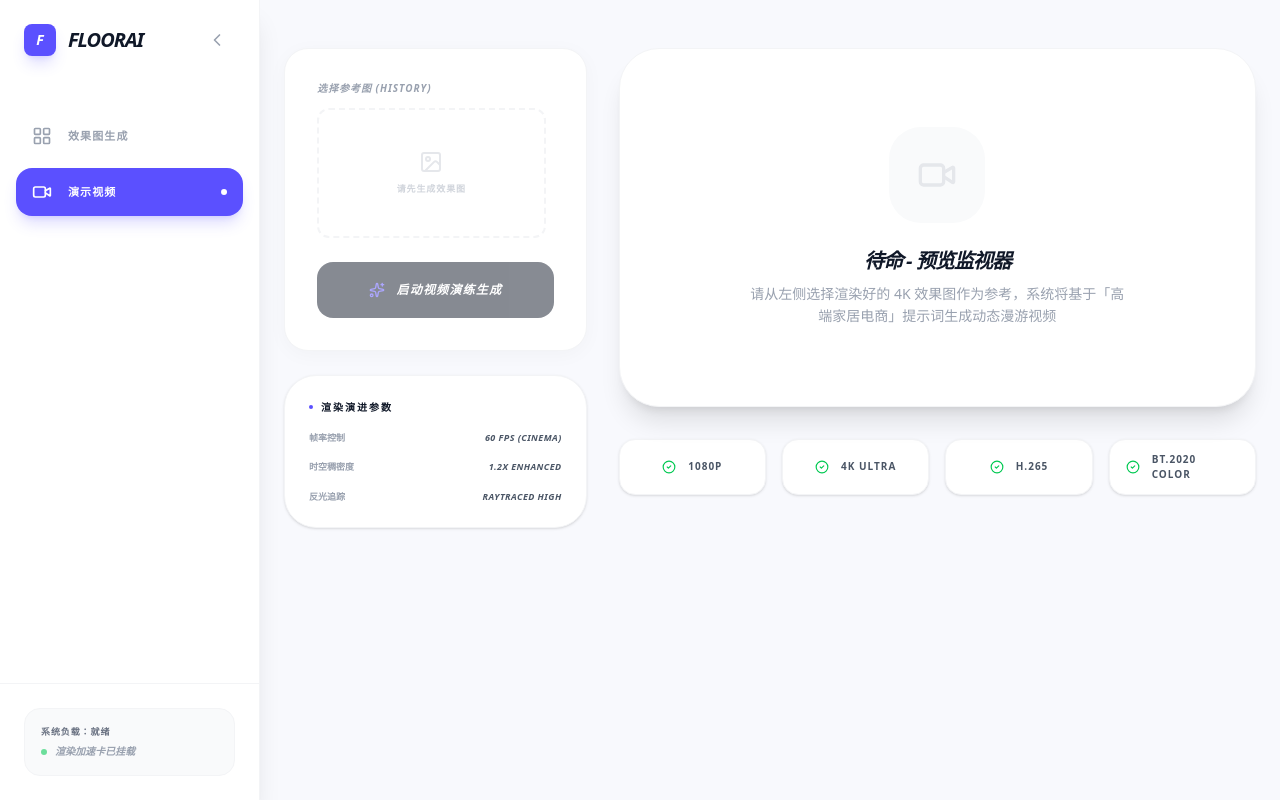
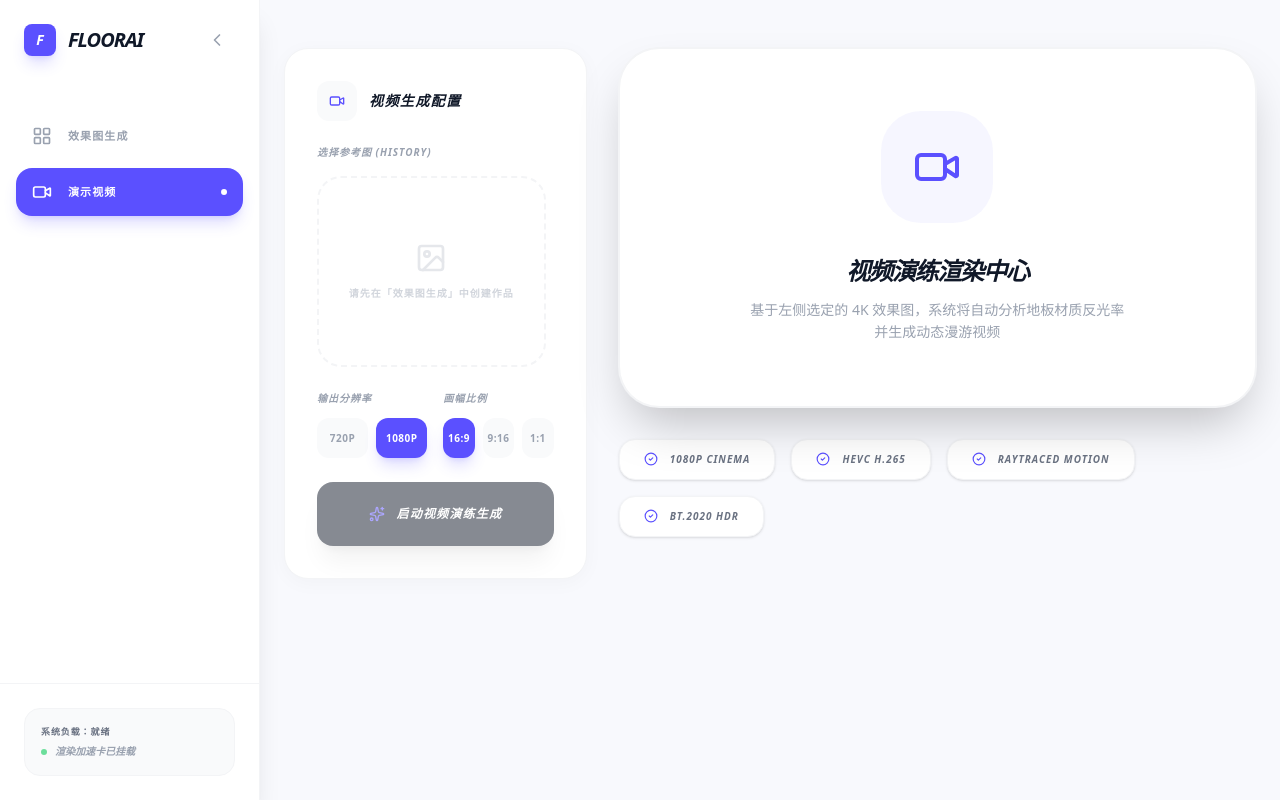
Before and after one commit to markzu911/Diban_ZLZ, a React (Vite) app: page / in a window 1280 px wide. Both pictures are taken after a click on the button "演示视频". Shown: the top 800 px of the page. Built offline with nearby package versions, Linux system fonts and the light colour scheme.

Commit message:
feat(video): implement AI video generation backend
Add server-side support for video generation via Gemini API, update build pipeline, and extend frontend UI with resolution and aspect ratio controls.

```diff
--- a/metadata.json
+++ b/metadata.json
@@ -6,6 +6,7 @@
   ],
   "majorCapabilities": [
     "Image Transformation",
-    "Scene Rendering"
+    "Scene Rendering",
+    "MAJOR_CAPABILITY_SERVER_SIDE_GEMINI_API"
   ]
 }
--- a/package.json
+++ b/package.json
@@ -5,7 +5,8 @@
   "type": "module",
   "scripts": {
     "dev": "tsx server.ts",
-    "build": "vite build",
+    "build": "vite build && esbuild server.ts --bundle --platform=node --format=cjs --packages=external --sourcemap --outfile=dist/server.cjs",
+    "start": "node dist/server.cjs",
     "preview": "vite preview",
     "clean": "rm -rf dist",
     "lint": "tsc --noEmit"
@@ -16,6 +17,7 @@
     "@vitejs/plugin-react": "^5.0.4",
     "axios": "^1.15.2",
     "dotenv": "^17.2.3",
+    "esbuild": "^0.28.0",
     "express": "^4.21.2",
     "lucide-react": "^0.546.0",
     "motion": "^12.23.24",
--- a/src/App.tsx
+++ b/src/App.tsx
@@ -100,8 +100,14 @@ const PreviewModal = ({ img, onClose }: { img: string, onClose: () => void }) =>
   </motion.div>
 );
 
-const Card = ({ children, className = "" }: { children: ReactNode, className?: string }) => (
+const Card = ({ children, className = "", title, icon }: { children: ReactNode, className?: string, title?: string, icon?: ReactNode }) => (
   <div className={`bg-white rounded-[24px] border border-gray-100 shadow-[0_4px_20px_rgba(0,0,0,0.03)] p-8 ${className}`}>
+    {(title || icon) && (
+      <div className="flex items-center gap-3 mb-6">
+        {icon && <div className="w-10 h-10 bg-gray-50 rounded-xl flex items-center justify-center">{icon}</div>}
+        {title && <h3 className="text-sm font-black text-gray-900 uppercase tracking-widest italic">{title}</h3>}
+      </div>
+    )}
     {children}
   </div>
 );
@@ -463,17 +469,67 @@ export default function App() {
   const [selectedVideoSourceId, setSelectedVideoSourceId] = useState<string | null>(null);
   const [isVideoGenerating, setIsVideoGenerating] = useState(false);
   const [videoResult, setVideoResult] = useState<string | null>(null);
+  const [videoResolution, setVideoResolution] = useState('1080p');
+  const [videoAspectRatio, setVideoAspectRatio] = useState('16:9');
   const videoPromptBase = "高端家居电商视频，基于参考图像生成。镜头以稳定轨道运动缓慢环绕房间，地板在移动光线下呈现微妙反光变化。色调温暖自然，对比度适中，突出地板的高级质感。画面构图留白合理，电影级商品摄影。";
 
-  const handleGenerateVideo = () => {
+  const handleGenerateVideo = async () => {
     if (!selectedVideoSourceId) return;
+    const selectedSource = history.find(h => h.id === selectedVideoSourceId);
+    if (!selectedSource) return;
+
     setIsVideoGenerating(true);
-    // Simulate generation delay
-    setTimeout(() => {
+    setVideoResult(null);
+
+    try {
+      const startRes = await fetch("/api/video/generate", {
+        method: "POST",
+        headers: { "Content-Type": "application/json" },
+        body: JSON.stringify({
+          prompt: videoPromptBase,
+          imageUrl: selectedSource.img,
+          resolution: videoResolution,
+          aspectRatio: videoAspectRatio
+        }),
+      });
+      const { operationName, error: startError } = await startRes.json();
+      if (startError) throw new Error(startError);
+
+      const poll = async () => {
+        try {
+          const statusRes = await fetch("/api/video/status", {
+            method: "POST",
+            headers: { "Content-Type": "application/json" },
+            body: JSON.stringify({ operationName }),
+          });
+          const { done, error: pollError } = await statusRes.json();
+          if (pollError) throw new Error(pollError.message || "Polling failed");
+
+          if (done) {
+            const downloadRes = await fetch("/api/video/download", {
+              method: "POST",
+              headers: { "Content-Type": "application/json" },
+              body: JSON.stringify({ operationName }),
+            });
+            if (!downloadRes.ok) throw new Error("Download failed");
+            const blob = await downloadRes.blob();
+            const videoUrl = URL.createObjectURL(blob);
+            setVideoResult(videoUrl);
+            setIsVideoGenerating(false);
+          } else {
+            setTimeout(poll, 5000);
+          }
+        } catch (pollErr: any) {
+          console.error("Poll cycle error:", pollErr);
+          setIsVideoGenerating(false);
+        }
+      };
+
+      poll();
+    } catch (err: any) {
+      console.error("Video Gen Initial Error:", err);
       setIsVideoGenerating(false);
-      // Placeholder video for demo
-      setVideoResult("https://assets.mixkit.co/videos/preview/mixkit-bright-kitchen-with-a-natural-vibe-40328-large.mp4");
-    }, 5000);
+    }
   };
 
   const toggleAngle = (v: ViewAngle) => {
@@ -1332,105 +1388,134 @@ export default function App() {
                   <Card title="视频生成配置" icon={<VideoIcon className="w-4 h-4 text-[#5B50FF]" />}>
                     <div className="space-y-6">
                       <div>
-                        <label className="text-[10px] font-black text-gray-400 uppercase tracking-widest mb-3 block italic">选择参考图 (History)</label>
-                        <div className="grid grid-cols-2 gap-3 max-h-[300px] overflow-y-auto pr-2 no-scrollbar">
+                        <label className="text-[10px] font-black text-gray-400 uppercase tracking-widest mb-4 block italic">选择参考图 (History)</label>
+                        <div className="grid grid-cols-2 gap-3 max-h-[400px] overflow-y-auto pr-2 no-scrollbar">
                           {history.map((h) => (
                             <button
                               key={h.id}
                               onClick={() => setSelectedVideoSourceId(h.id)}
-                              className={`relative aspect-[3/4] rounded-lg overflow-hidden border-2 transition-all ${
+                              className={`relative aspect-[3/4] rounded-xl overflow-hidden border-2 transition-all ${
                                 selectedVideoSourceId === h.id ? 'border-[#5B50FF] shadow-lg shadow-[#5B50FF]/20 scale-[0.98]' : 'border-transparent opacity-60 hover:opacity-100'
                               }`}
                             >
                               <img src={h.img} alt="Ref" className="w-full h-full object-cover" />
                               {selectedVideoSourceId === h.id && (
-                                <div className="absolute inset-0 bg-[#5B50FF]/20 flex items-center justify-center">
-                                  <CheckCircle2 className="w-5 h-5 text-white" />
+                                <div className="absolute inset-0 bg-[#5B50FF]/20 flex items-center justify-center backdrop-blur-[2px]">
+                                  <div className="w-10 h-10 bg-white rounded-full flex items-center justify-center shadow-xl">
+                                    <CheckCircle2 className="w-6 h-6 text-[#5B50FF]" />
+                                  </div>
                                 </div>
                               )}
                             </button>
                           ))}
                           {history.length === 0 && (
-                            <div className="col-span-2 py-10 flex flex-col items-center justify-center border-2 border-dashed border-gray-100 rounded-xl">
-                              <ImageIcon className="w-6 h-6 text-gray-200 mb-2" />
-                              <span className="text-[9px] font-black text-gray-300 uppercase tracking-widest">请先生成效果图</span>
+                            <div className="col-span-2 py-16 flex flex-col items-center justify-center border-2 border-dashed border-gray-100 rounded-3xl">
+                              <ImageIcon className="w-8 h-8 text-gray-200 mb-3" />
+                              <span className="text-[10px] font-black text-gray-300 uppercase tracking-widest">请先在「效果图生成」中创建作品</span>
                             </div>
                           )}
                         </div>
                       </div>
 
+                      <div className="grid grid-cols-2 gap-4">
+                        <div className="space-y-3">
+                          <label className="text-[10px] font-black text-gray-400 uppercase tracking-widest block italic">输出分辨率</label>
+                          <div className="flex gap-2">
+                            {['720p', '1080p'].map(res => (
+                              <button
+                                key={res}
+                                onClick={() => setVideoResolution(res)}
+                                className={`flex-1 h-10 rounded-xl text-[10px] font-black uppercase tracking-wider transition-all ${
+                                  videoResolution === res
+                                    ? 'bg-[#5B50FF] text-white shadow-lg shadow-[#5B50FF]/20'
+                                    : 'bg-gray-50 text-gray-400 hover:bg-gray-100'
+                                }`}
+                              >
+                                {res}
+                              </button>
+                            ))}
+                          </div>
+                        </div>
+
+                        <div className="space-y-3">
+                          <label className="text-[10px] font-black text-gray-400 uppercase tracking-widest block italic">画幅比例</label>
+                          <div className="flex gap-2">
+                            {['16:9', '9:16', '1:1'].map(ratio => (
+                              <button
+                                key={ratio}
+                                onClick={() => setVideoAspectRatio(ratio)}
+                                className={`flex-1 h-10 rounded-xl text-[10px] font-black uppercase tracking-wider transition-all ${
+                                  videoAspectRatio === ratio
+                                    ? 'bg-[#5B50FF] text-white shadow-lg shadow-[#5B50FF]/20'
+                                    : 'bg-gray-50 text-gray-400 hover:bg-gray-100'
+                                }`}
+                              >
+                                {ratio}
+                              </button>
+                            ))}
+                          </div>
+                        </div>
+                      </div>
+
                       <button
                         onClick={handleGenerateVideo}
                         disabled={isVideoGenerating || !selectedVideoSourceId}
-                        className="w-full h-14 bg-gray-900 text-white rounded-2xl flex items-center justify-center gap-3 font-black italic uppercase text-xs tracking-widest hover:bg-[#0A0D18] transition-all disabled:opacity-50 disabled:cursor-not-allowed group"
+                        className="w-full h-16 bg-gray-900 text-white rounded-2xl flex items-center justify-center gap-3 font-black italic uppercase text-xs tracking-widest hover:bg-[#0A0D18] transition-all disabled:opacity-50 disabled:cursor-not-allowed group shadow-xl"
                       >
                         {isVideoGenerating ? (
-                          <Loader2 className="w-4 h-4 animate-spin text-[#5B50FF]" />
+                          <div className="flex items-center gap-2">
+                             <Loader2 className="w-4 h-4 animate-spin text-[#5B50FF]" />
+                             <span className="animate-pulse">正在提取图像特征...</span>
+                          </div>
                         ) : (
-                          <Sparkles className="w-4 h-4 text-[#5B50FF] group-hover:animate-pulse" />
+                          <>
+                            <Sparkles className="w-4 h-4 text-[#5B50FF] group-hover:animate-bounce" />
+                            启动视频演练生成
+                          </>
                         )}
-                        {isVideoGenerating ? '时空渲染加速中...' : '启动视频演练生成'}
                       </button>
                     </div>
                   </Card>
-
-                  <div className="p-6 bg-white rounded-[32px] border border-gray-100 shadow-sm">
-                    <h4 className="text-[10px] font-black text-gray-900 uppercase tracking-[0.2em] mb-4 flex items-center gap-2">
-                       <span className="w-1 h-1 bg-[#5B50FF] rounded-full" />
-                       渲染演进参数
-                    </h4>
-                    <div className="space-y-4">
-                      {[
-                        { label: '帧率控制', val: '60 FPS (Cinema)' },
-                        { label: '时空稠密度', val: '1.2x Enhanced' },
-                        { label: '反光追踪', val: 'Raytraced High' }
-                      ].map(item => (
-                        <div key={item.label} className="flex items-center justify-between">
-                          <span className="text-[9px] font-bold text-gray-400 uppercase">{item.label}</span>
-                          <span className="text-[9px] font-black text-gray-600 uppercase italic tracking-wider">{item.val}</span>
-                        </div>
-                      ))}
-                    </div>
-                  </div>
                 </div>
 
                 {/* Right: Preview Area */}
                 <div className="lg:col-span-8">
-                  <div className="bg-white rounded-[40px] border border-gray-100 shadow-xl overflow-hidden aspect-video relative flex flex-col items-center justify-center group">
+                  <div className="bg-white rounded-[40px] border border-gray-100 shadow-2xl overflow-hidden aspect-video relative flex flex-col items-center justify-center ring-1 ring-gray-100">
                     <AnimatePresence mode="wait">
                       {videoResult ? (
                         <motion.div
                           key={videoResult}
                           initial={{ opacity: 0 }}
                           animate={{ opacity: 1 }}
-                          className="w-full h-full"
+                          className="w-full h-full relative"
                         >
                           <video
                             src={videoResult}
-                            controls
+                            className="w-full h-full object-cover"
                             autoPlay
                             loop
+                            muted
                             playsInline
-                            className="w-full h-full object-cover"
                           />
-                          <div className="absolute top-6 right-6 flex gap-3 z-10">
+                          <div className="absolute top-8 right-8 flex gap-4 z-20">
                             <button
                               onClick={() => {
                                 const link = document.createElement('a');
                                 link.href = videoResult;
-                                link.download = `floor_render_${Date.now()}.mp4`;
+                                link.target = '_blank';
+                                link.download = `floor_render_video_${Date.now()}.mp4`;
                                 document.body.appendChild(link);
                                 link.click();
                                 document.body.removeChild(link);
                               }}
-                              className="h-12 px-6 bg-white/90 backdrop-blur rounded-2xl flex items-center gap-2 text-xs font-black uppercase tracking-widest text-gray-900 shadow-xl hover:bg-white transition-all pointer-events-auto"
+                              className="h-12 px-6 bg-white/95 backdrop-blur-md rounded-2xl flex items-center gap-3 text-[11px] font-black uppercase tracking-widest text-gray-900 shadow-2xl hover:scale-105 active:scale-95 transition-all"
                             >
-                              <Download className="w-4 h-4" />
-                              下载 4K 视频
+                              <Download className="w-4 h-4 text-[#5B50FF]" />
+                              下载演示视频
                             </button>
                             <button
                               onClick={() => setVideoResult(null)}
-                              className="w-12 h-12 bg-white/90 backdrop-blur rounded-2xl flex items-center justify-center text-gray-900 shadow-xl hover:bg-white transition-all pointer-events-auto"
+                              className="w-12 h-12 bg-white/95 backdrop-blur-md rounded-2xl flex items-center justify-center text-gray-900 shadow-2xl hover:scale-105 active:scale-95 transition-all"
                             >
                               <X className="w-5 h-5" />
                             </button>
@@ -1442,12 +1527,25 @@ export default function App() {
                           initial={{ opacity: 0 }}
                           animate={{ opacity: 1 }}
                           exit={{ opacity: 0 }}
-                          className="flex flex-col items-center gap-6"
+                          className="flex flex-col items-center gap-8"
                         >
-                          <div className="w-20 h-20 border-4 border-[#5B50FF]/10 border-t-[#5B50FF] rounded-full animate-spin" />
+                          <div className="relative">
+                            <div className="w-32 h-32 border-8 border-gray-50 rounded-full" />
+                            <div className="absolute inset-0 w-32 h-32 border-8 border-t-[#5B50FF] border-r-transparent border-b-transparent border-l-transparent rounded-full animate-spin" />
+                            <div className="absolute inset-4 overflow-hidden rounded-full">
+                               {selectedVideoSourceId && history.find(h => h.id === selectedVideoSourceId) && (
+                                 <img src={history.find(h => h.id === selectedVideoSourceId)?.img} className="w-full h-full object-cover opacity-30 grayscale animate-pulse" />
+                               )}
+                            </div>
+                          </div>
                           <div className="text-center">
-                             <p className="text-lg font-black italic text-gray-900 uppercase tracking-tight">正在构建深度时空帧...</p>
-                             <p className="text-[10px] font-bold text-gray-400 uppercase tracking-[0.3em] mt-2 animate-pulse">GPU Clusters Active • VEO-1 ENGINE</p>
+                             <p className="text-2xl font-black italic text-gray-900 uppercase tracking-tight">正在构建深度时空帧...</p>
+                             <div className="flex items-center justify-center gap-3 mt-3">
+                               <div className="flex gap-1">
+                                 {[1, 2, 3].map(i => <div key={i} className={`w-1.5 h-1.5 rounded-full bg-[#5B50FF] animate-bounce`} style={{ animationDelay: `${i*0.2}s` }} />)}
+                               </div>
+                               <p className="text-[10px] font-bold text-gray-400 uppercase tracking-[0.4em]">GPU CLUSTER: VEO-1 ENGINE ACTIVE</p>
+                             </div>
                           </div>
                         </motion.div>
                       ) : (
@@ -1455,15 +1553,15 @@ export default function App() {
                           key="empty"
                           initial={{ opacity: 0 }}
                           animate={{ opacity: 1 }}
-                          className="flex flex-col items-center gap-6 p-12 text-center"
+                          className="flex flex-col items-center gap-8 p-12 text-center"
                         >
-                           <div className="w-24 h-24 bg-gray-50 rounded-[32px] flex items-center justify-center text-gray-200">
-                             <VideoIcon className="w-10 h-10" />
+                           <div className="w-28 h-28 bg-[#5B50FF]/5 rounded-[40px] flex items-center justify-center text-[#5B50FF]">
+                             <VideoIcon className="w-12 h-12" />
                            </div>
                            <div>
-                             <p className="text-xl font-black italic text-gray-900 uppercase tracking-tighter">待命 - 预览监视器</p>
-                             <p className="text-sm font-medium text-gray-400 max-w-sm mt-2 leading-relaxed">
-                               请从左侧选择渲染好的 4K 效果图作为参考，系统将基于「高端家居电商」提示词生成动态漫游视频
+                             <p className="text-2xl font-black italic text-gray-900 uppercase tracking-tighter">视频演练渲染中心</p>
+                             <p className="text-sm font-medium text-gray-400 max-w-sm mt-3 leading-relaxed">
+                               基于左侧选定的 4K 效果图，系统将自动分析地板材质反光率并生成动态漫游视频
                              </p>
                            </div>
                         </motion.div>
@@ -1471,11 +1569,11 @@ export default function App() {
                     </AnimatePresence>
                   </div>
 
-                  <div className="mt-8 grid grid-cols-2 md:grid-cols-4 gap-4">
-                    {['1080P', '4K Ultra', 'H.265', 'BT.2020 Color'].map(t => (
-                      <div key={t} className="px-4 py-3 bg-white border border-gray-100 rounded-2xl flex items-center justify-center gap-3 shadow-sm">
-                        <CheckCircle2 className="w-3.5 h-3.5 text-green-500" />
-                        <span className="text-[10px] font-black text-gray-600 uppercase tracking-widest">{t}</span>
+                  <div className="mt-8 flex flex-wrap gap-4">
+                    {['1080P Cinema', 'HEVC H.265', 'Raytraced Motion', 'BT.2020 HDR'].map(t => (
+                      <div key={t} className="px-6 py-3 bg-white border border-gray-100 rounded-2xl flex items-center gap-3 shadow-sm">
+                        <CheckCircle2 className="w-3.5 h-3.5 text-[#5B50FF]" />
+                        <span className="text-[10px] font-black text-gray-500 uppercase tracking-widest italic">{t}</span>
                       </div>
                     ))}
                   </div>
```
Also changed, not shown: api/video.ts (added, +113 -0 lines), server.ts (+7 -1 lines), 1 other file (tests, documents, lock files or other folders).
